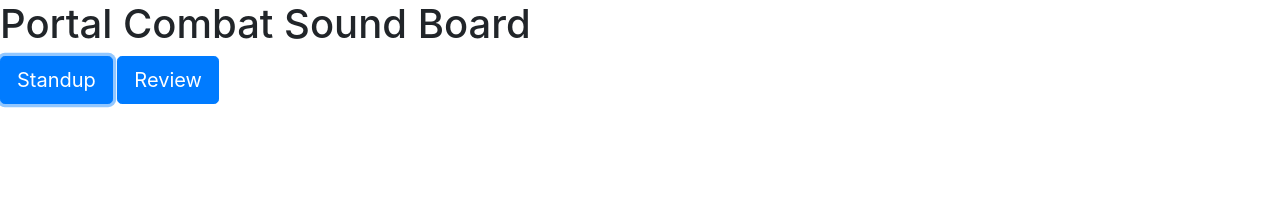
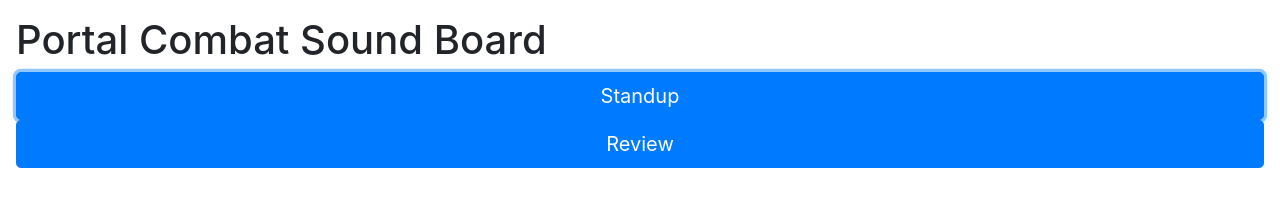
Before and after one commit to tine2k/portal-combat-sound-board, a website: page index.html in a window 1280 px wide. Both pictures are taken after a click on the button "Standup". Drawn offline with nearby package versions, Linux system fonts and the light colour scheme.

Commit message:
2 files modified

```diff
--- a/index.html
+++ b/index.html
@@ -28,11 +28,14 @@
 
 	<script>
 		function play(element, url) {
-      console.log('play: ' + url);
-      new Audio(url).play();
+      let audio = new Audio(url);
+      audio.addEventListener('play', () => element.disabled = true);
+      audio.addEventListener('ended', () => element.disabled = false);
+      audio.play();
     }
 	</script>
 
+<div class="cover-container d-flex w-100 h-100 p-3 mx-auto flex-column">
 	<h1>Portal Combat Sound Board</h1>
 
 	<button type="button" class="btn btn-primary btn-lg"
@@ -44,6 +47,7 @@
   onClick="play(this,'https://raw.githubusercontent.com/tine2k/portal-combat-sound-board/master/review.mp3')">
     Review
   </button>
+</div>
 
 </body>
 
--- a/style.css
+++ b/style.css
@@ -1,3 +1,7 @@
-h1, h2 {
-  font-family: Lato;
+body {
+  display: -ms-flexbox;
+  display: flex;
+  color: #fff;
+  text-shadow: 0 .05rem .1rem rgba(0, 0, 0, .5);
+  box-shadow: inset 0 0 5rem rgba(0, 0, 0, .5);
 }
```
